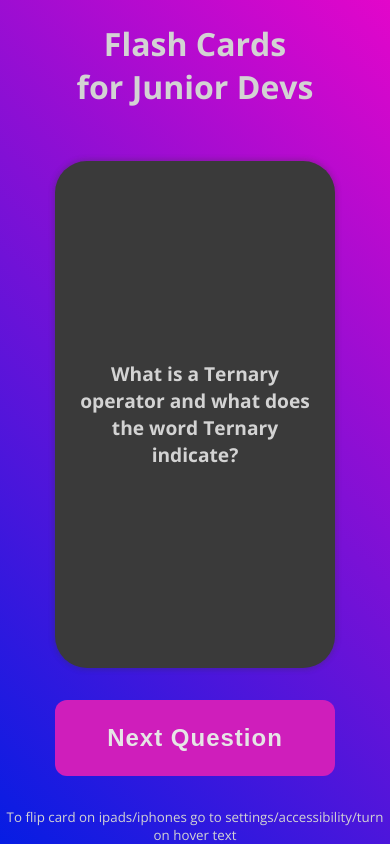
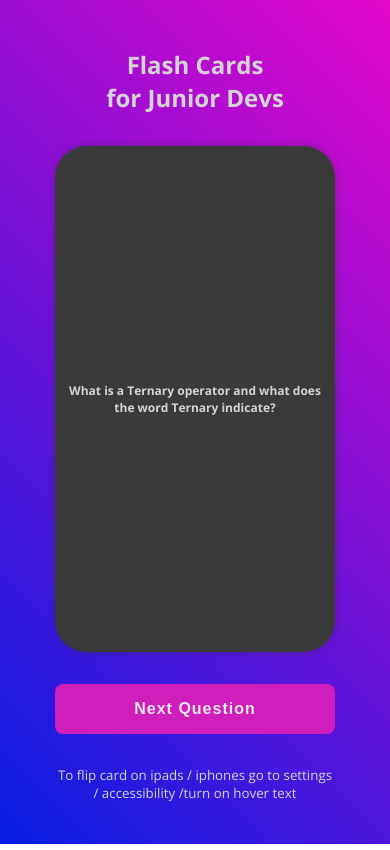
Before and after one commit to codercreative/flash-cards-dev, a plain HTML site: page index.html in a window 390 px wide. Both pictures are taken after a click on the button "Next Question". Drawn offline with nearby package versions, Linux system fonts and the light colour scheme.

Commit message:
fix mobile view

```diff
--- a/styles.css
+++ b/styles.css
@@ -7,32 +7,33 @@
 body {
   margin: 0;
   padding: 0;
-  height: 100vh;
   overflow: auto;
   background: linear-gradient(45deg, #061de3, #e306ca);
   font-family: "Open Sans", sans-serif;
   color: #d3d3d3;
-  display: flex;
-  flex-direction: column;
-  justify-content: center;
-  align-items: center;
+  background-repeat: no-repeat;
+  height: 100vh;
 }
 
 .container {
+  margin: 0 auto;
+  padding: 3em 0;
   display: flex;
   flex-direction: column;
   justify-content: space-between;
   text-align: center;
   gap: 2em;
+  max-width: 500px;
 }
 
+.title,
 .title span {
   display: block;
   margin: 0;
 }
 
 .card-container {
-  max-width: 600px;
+  max-width: 100%;
   height: 60vh;
   width: 50vw;
   perspective: 800px;
@@ -42,11 +43,12 @@ body {
   justify-content: space-between;
   align-items: center;
   margin: 0 auto;
+
+  width: 100%;
 }
 
 .card {
-  margin-bottom: 20px;
-
+  height: 100%;
   width: 100%;
   position: relative;
   cursor: pointer;
@@ -65,8 +67,8 @@ body {
 
 .front,
 .back {
+  height: 100%;
   width: 100%;
-  min-height: 60vh;
   position: absolute;
   border-radius: 2rem;
   box-shadow: 0 0 5px 2px rgba(50, 50, 50, 0.25);
@@ -87,7 +89,10 @@ body {
   display: flex;
   justify-content: center;
   align-items: center;
-  padding: 1.5em;
+  padding: 0.5em 2em 0.5em 3em;
+  text-align: left;
+  font-size: 0.9rem;
+  line-height: 1.5;
 }
 
 button {
@@ -95,30 +100,38 @@ button {
   border: none;
   border-radius: 0.5em;
   padding: 1em 0;
-  font-size: 1.5rem;
+  font-size: 1.2rem;
   color: #fff;
   filter: contrast(80%);
   letter-spacing: 1px;
   font-weight: bold;
-  margin-top: auto;
   width: 100%;
 }
 
 small {
-  color: #d3d3d3;
+  max-width: none;
 }
 
 @media (max-width: 768px) {
-  .card {
-    min-width: 280px;
+  .title {
+    font-size: 1.5rem;
+  }
+  .card-container {
+    max-width: 280px;
   }
 
   .front,
   .back {
-    font-size: 0.8rem;
+    font-size: 0.5rem;
   }
 
   button {
+    margin: 0 auto;
+    max-width: 280px;
+    font-size: 1rem;
+  }
+
+  small {
     max-width: 280px;
     margin: 0 auto;
   }
```
Also changed, not shown: index.html (+1 -1 lines), 1 other file.
